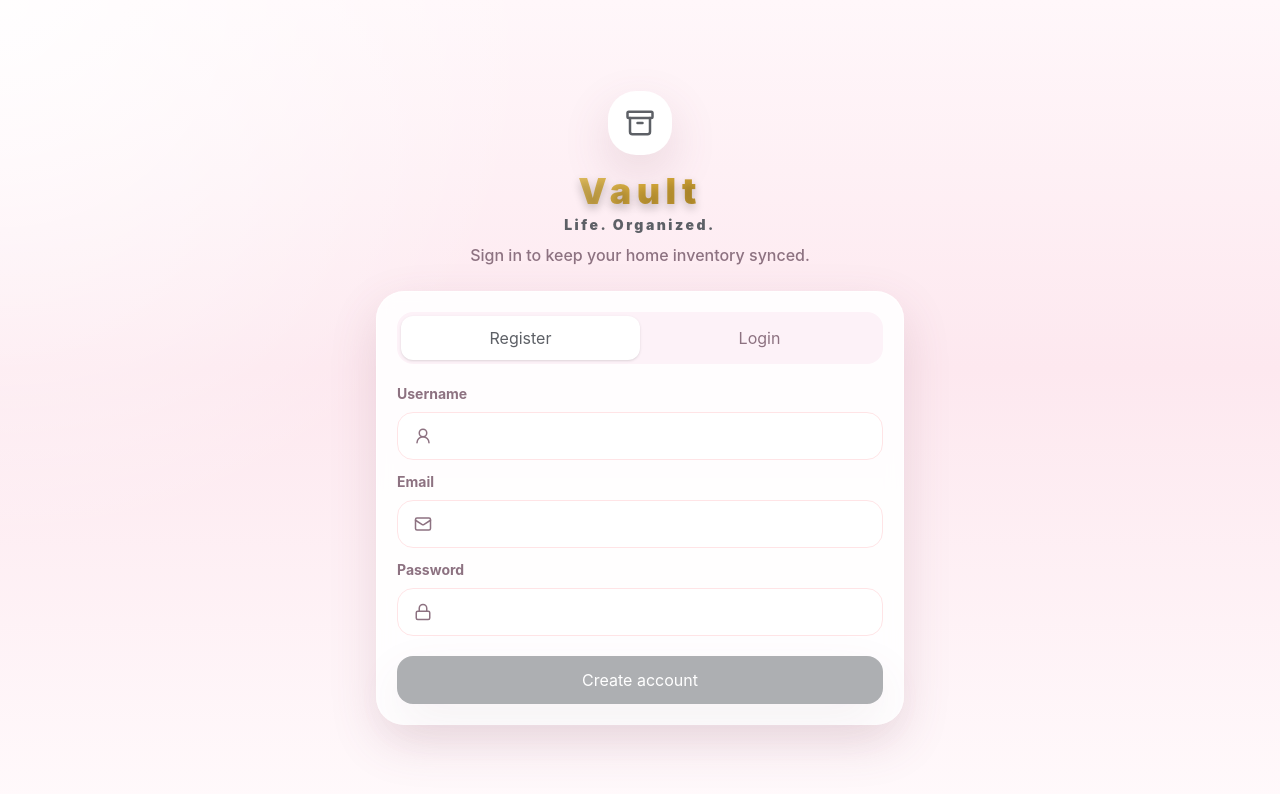
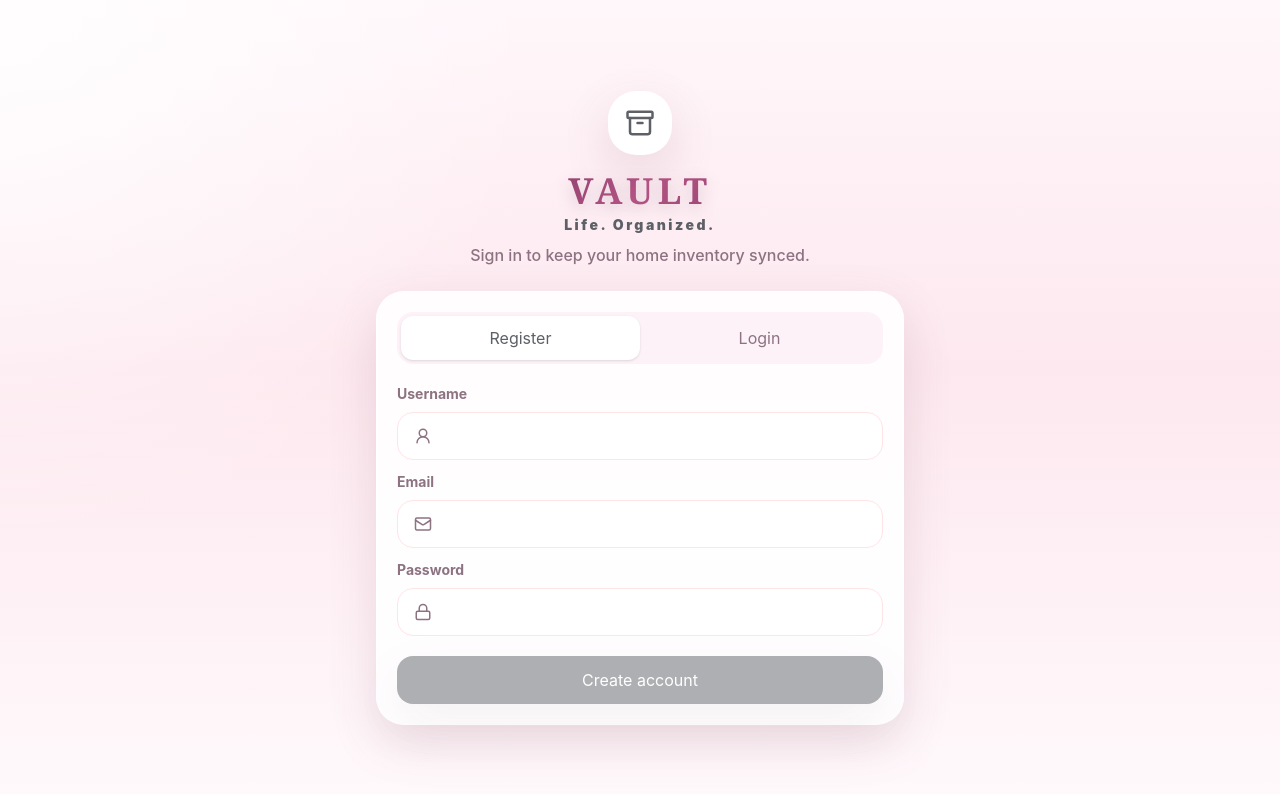
Before and after one commit to glmorris1/vault, a React (Vite) app: page / in a window 1280 px wide. Shown: the top 794 px of the page. Built offline with nearby package versions, Linux system fonts and the light colour scheme; no server answers.

Commit message:
Change Vault title to rose gradient

```diff
--- a/src/styles.css
+++ b/src/styles.css
@@ -82,18 +82,15 @@ body {
 }
 
 .gold-4 {
-  background: linear-gradient(135deg, #fff8c6, #d6a93a, #8b6508);
+  font-family: Georgia, "Times New Roman", serif;
+  font-weight: 900;
+  letter-spacing: 0.13em;
+  text-transform: uppercase;
+  background: linear-gradient(135deg, #5a254b, #b25383, #7a315f);
   -webkit-background-clip: text;
   background-clip: text;
   color: transparent;
-  text-shadow: 0 4px 10px rgba(0, 0, 0, 0.24);
-  letter-spacing: 0.1em;
-}
-
-@media (min-width: 420px) {
-  .gold-4 {
-    letter-spacing: 0.15em;
-  }
+  filter: drop-shadow(0 5px 8px rgba(80, 30, 70, 0.2));
 }
 
 button,
```
